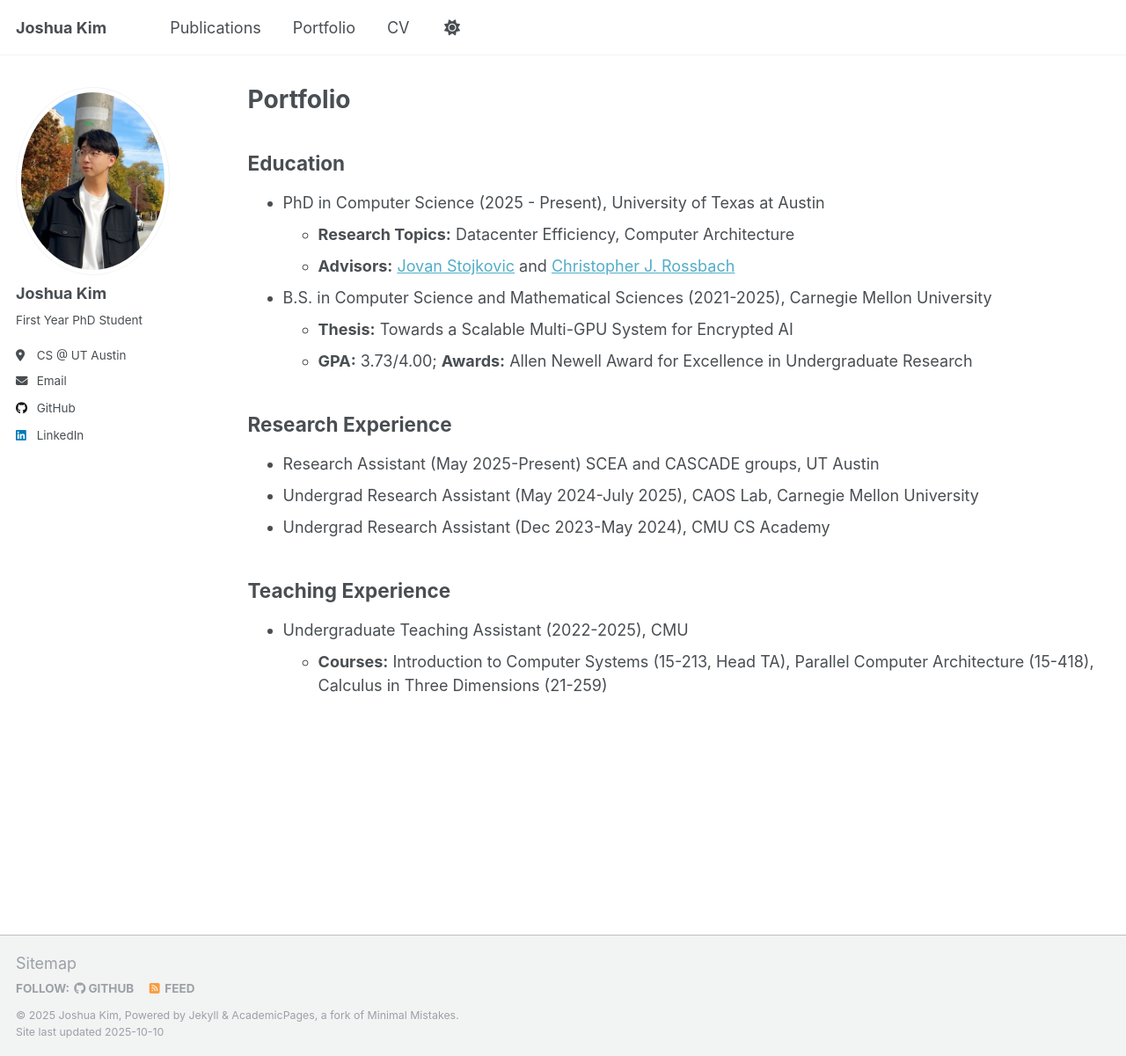
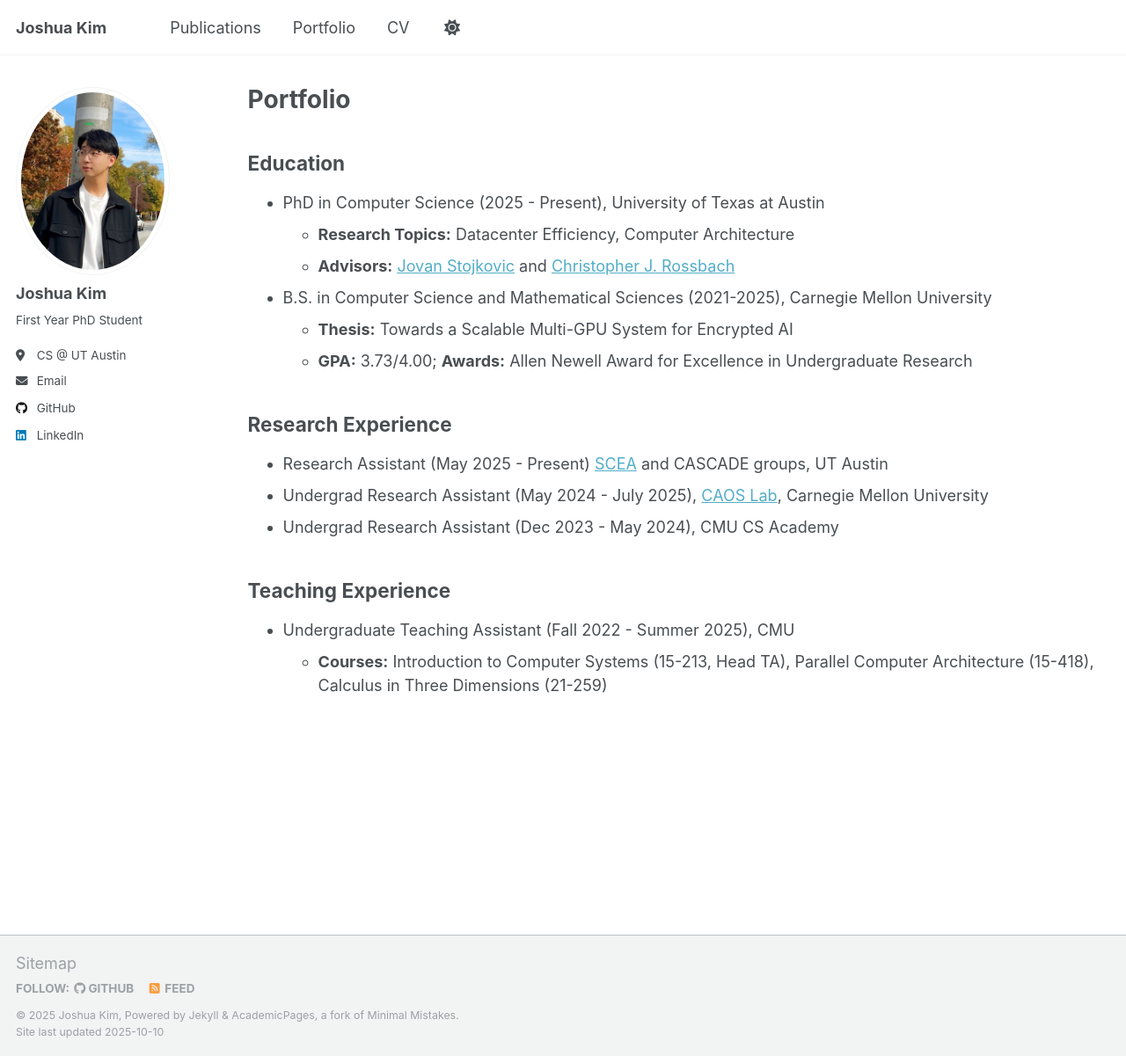
Before and after one commit to joshk411/joshk411.github.io, a Jekyll site: the page built from _pages/portfolio.md, in a window 1280 px wide and 1201 px high. Shown: the whole window at 88% size. Built offline with Jekyll 4.4.1, drawn with Linux system fonts in a browser that asks for light colours; a script that is not in the unit is left out.

Commit message:
Update portfolio.md

```diff
--- a/_pages/portfolio.md
+++ b/_pages/portfolio.md
@@ -14,10 +14,10 @@ author_profile: true
   - **GPA:** 3.73/4.00; **Awards:** Allen Newell Award for Excellence in Undergraduate Research
 
 ## Research Experience
-- Research Assistant (May 2025-Present) SCEA and CASCADE groups, UT Austin
-- Undergrad Research Assistant (May 2024-July 2025), CAOS Lab, Carnegie Mellon University
-- Undergrad Research Assistant (Dec 2023-May 2024), CMU CS Academy
+- Research Assistant (May 2025 - Present) [SCEA](https://github.com/utcs-scea) and CASCADE groups, UT Austin
+- Undergrad Research Assistant (May 2024 - July 2025), [CAOS Lab](https://www.cs.cmu.edu/~caos/), Carnegie Mellon University
+- Undergrad Research Assistant (Dec 2023 - May 2024), CMU CS Academy
 
 ## Teaching Experience
-- Undergraduate Teaching Assistant (2022-2025), CMU
+- Undergraduate Teaching Assistant (Fall 2022 - Summer 2025), CMU
   - **Courses:** Introduction to Computer Systems (15-213, Head TA), Parallel Computer Architecture (15-418), Calculus in Three Dimensions (21-259)
```
